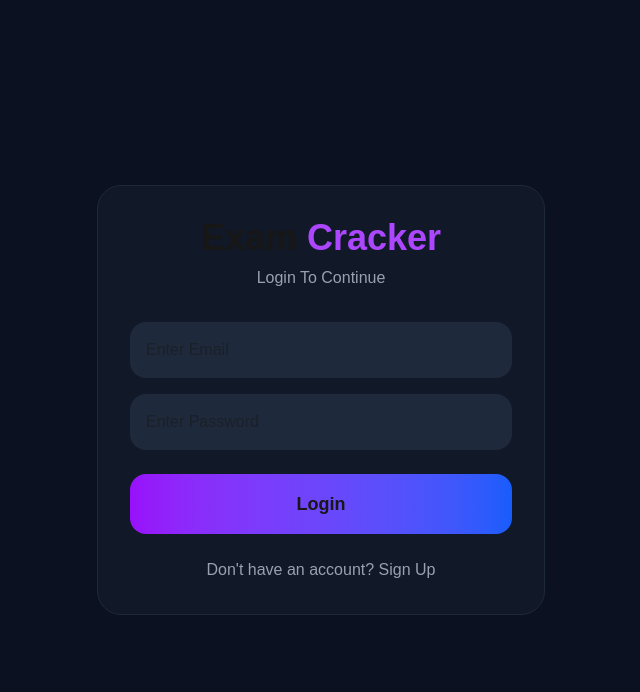
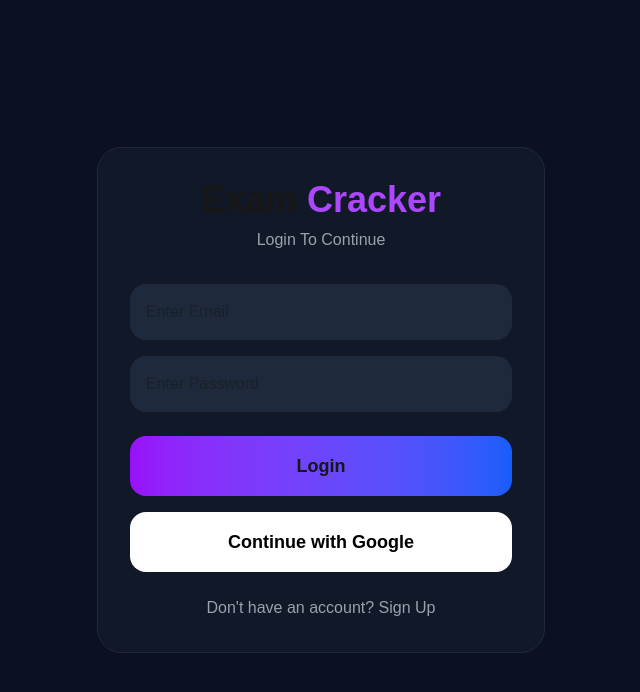
Before and after one commit to himanshu8785/exam-cracker, a Next.js app: page / in a window 1280 px wide. Shown: the top 692 px of the page, without its empty margins (319-959 px from the left). Built offline with nearby package versions, Linux system fonts and the light colour scheme; no server answers.

Commit message:
added google login

```diff
--- a/app/page.tsx
+++ b/app/page.tsx
@@ -1,6 +1,6 @@
 "use client";
 
-import { useState,useEffect } from "react";
+import { useState, useEffect } from "react";
 
 import Link from "next/link";
 
@@ -9,41 +9,39 @@ import {
   signInWithEmailAndPassword,
   signOut,
   onAuthStateChanged,
-  User
+  GoogleAuthProvider,
+  signInWithPopup
 } from "firebase/auth";
 
 import { auth } from "../firebase";
 
 export default function Home() {
 
-  const [email,setEmail] = useState("");
+  const [email, setEmail] = useState("");
+  const [password, setPassword] = useState("");
+  const [isLogin, setIsLogin] = useState(true);
+  const [user, setUser] = useState(null);
 
-  const [password,setPassword] = useState("");
-
-  const [isLogin,setIsLogin] = useState(true);
-
-  const [user,setUser] = useState<User | null>(null);
-
-  useEffect(()=>{
+  useEffect(() => {
 
     const unsubscribe = onAuthStateChanged(
       auth,
-      (currentUser)=>{
+      (currentUser) => {
 
         setUser(currentUser);
 
       }
     );
 
-    return ()=>unsubscribe();
+    return () => unsubscribe();
 
-  },[]);
+  }, []);
 
-  async function handleAuth(){
+  async function handleAuth() {
 
-    try{
+    try {
 
-      if(isLogin){
+      if (isLogin) {
 
         await signInWithEmailAndPassword(
           auth,
@@ -53,7 +51,7 @@ export default function Home() {
 
         alert("Login Successful 🚀");
 
-      }else{
+      } else {
 
         await createUserWithEmailAndPassword(
           auth,
@@ -65,7 +63,7 @@ export default function Home() {
 
       }
 
-    }catch(error:any){
+    } catch (error) {
 
       alert(error.message);
 
@@ -73,7 +71,25 @@ export default function Home() {
 
   }
 
-  async function handleLogout(){
+  async function handleGoogleLogin() {
+
+    try {
+
+      const provider = new GoogleAuthProvider();
+
+      await signInWithPopup(auth, provider);
+
+      alert("Google Login Successful 🚀");
+
+    } catch (error) {
+
+      alert(error.message);
+
+    }
+
+  }
+
+  async function handleLogout() {
 
     await signOut(auth);
 
@@ -81,9 +97,9 @@ export default function Home() {
 
   }
 
-  if(user){
+  if (user) {
 
-    return(
+    return (
 
       <main className="min-h-screen bg-[#0b1120] text-white p-6">
 
@@ -167,7 +183,7 @@ export default function Home() {
               </h3>
 
               <p className="text-gray-400">
-                View your test history.
+                View your saved scores.
               </p>
 
             </div>
@@ -198,7 +214,10 @@ export default function Home() {
 
         <p className="text-center text-gray-400 mb-8">
 
-          {isLogin ? "Login To Continue" : "Create Your Account"}
+          {isLogin
+            ? "Login To Continue"
+            : "Create Your Account"
+          }
 
         </p>
 
@@ -206,28 +225,37 @@ export default function Home() {
           type="email"
           placeholder="Enter Email"
           className="w-full p-4 rounded-2xl bg-[#1e293b] mb-4 outline-none"
-          onChange={(e)=>setEmail(e.target.value)}
+          onChange={(e) => setEmail(e.target.value)}
         />
 
         <input
           type="password"
           placeholder="Enter Password"
           className="w-full p-4 rounded-2xl bg-[#1e293b] mb-6 outline-none"
-          onChange={(e)=>setPassword(e.target.value)}
+          onChange={(e) => setPassword(e.target.value)}
         />
 
         <button
           onClick={handleAuth}
-          className="w-full py-4 rounded-2xl bg-gradient-to-r from-purple-600 to-blue-600 font-semibold text-lg hover:scale-105 transition"
+          className="w-full py-4 rounded-2xl bg-gradient-to-r from-purple-600 to-blue-600 font-semibold text-lg"
         >
 
           {isLogin ? "Login" : "Sign Up"}
 
         </button>
 
+        <button
+          onClick={handleGoogleLogin}
+          className="w-full py-4 rounded-2xl bg-white text-black font-semibold text-lg mt-4"
+        >
+
+          Continue with Google
+
+        </button>
+
         <p
           className="text-center mt-6 text-gray-400 cursor-pointer"
-          onClick={()=>setIsLogin(!isLogin)}
+          onClick={() => setIsLogin(!isLogin)}
         >
 
           {isLogin
```
